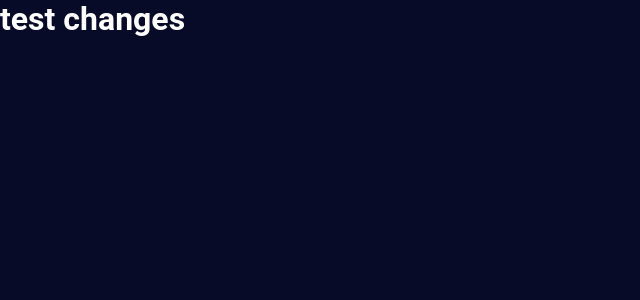
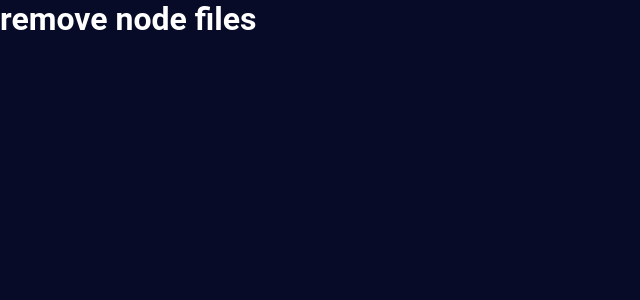
Before and after one commit to walaaayyad/webDeveloperTools, a React (Vite) app: page / in a window 1280 px wide. Shown: the top 300 px of the page, without its empty margins (0-640 px from the left). Built offline with nearby package versions, Linux system fonts and the light colour scheme.

Commit message:
test deployment

```diff
--- a/src/App.jsx
+++ b/src/App.jsx
@@ -2,7 +2,7 @@
 function App() {
   return (
     <>
-    <h1>test changes</h1>
+    <h1>remove node files</h1>
     </>
   )
 }
```
